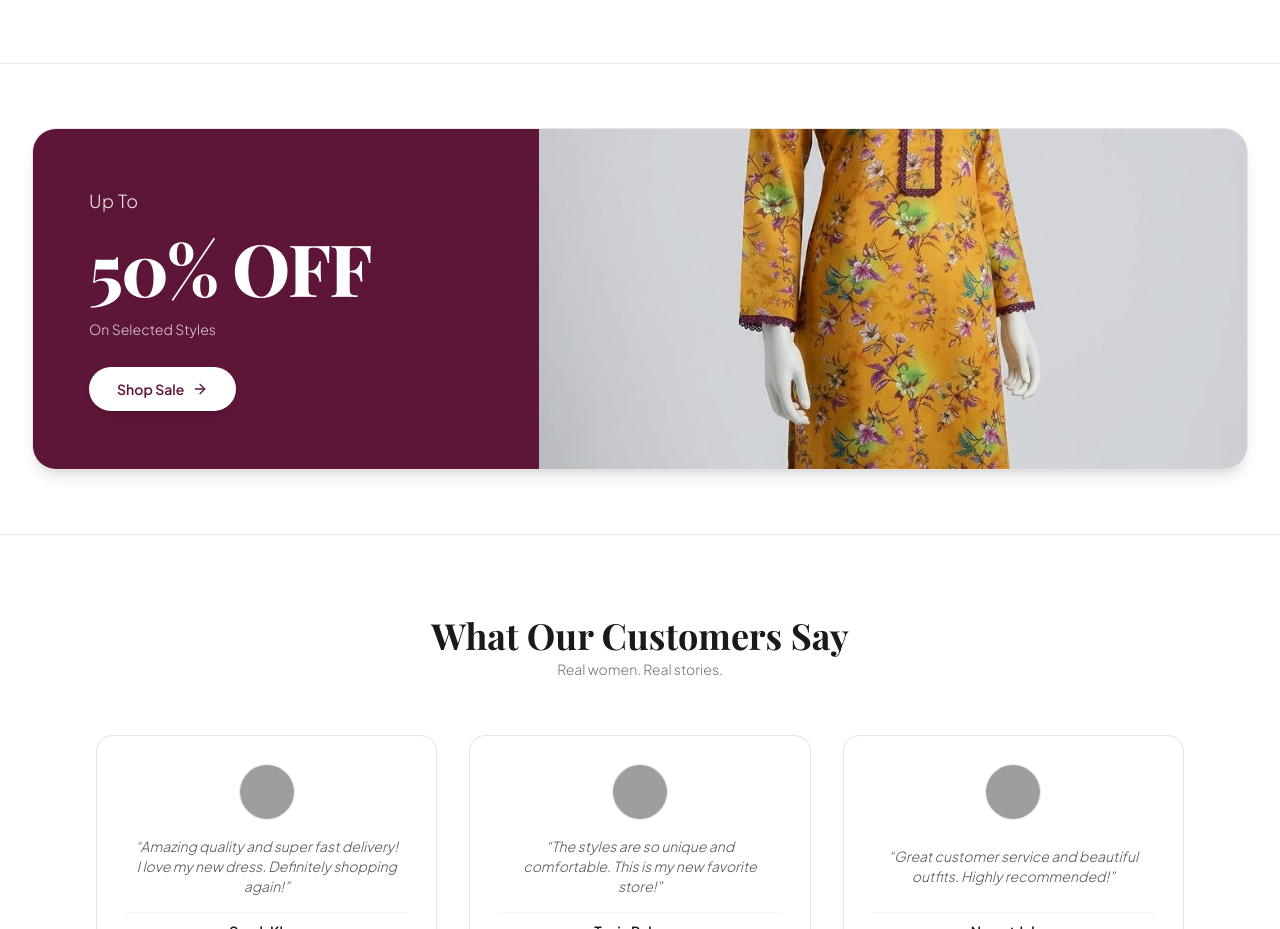
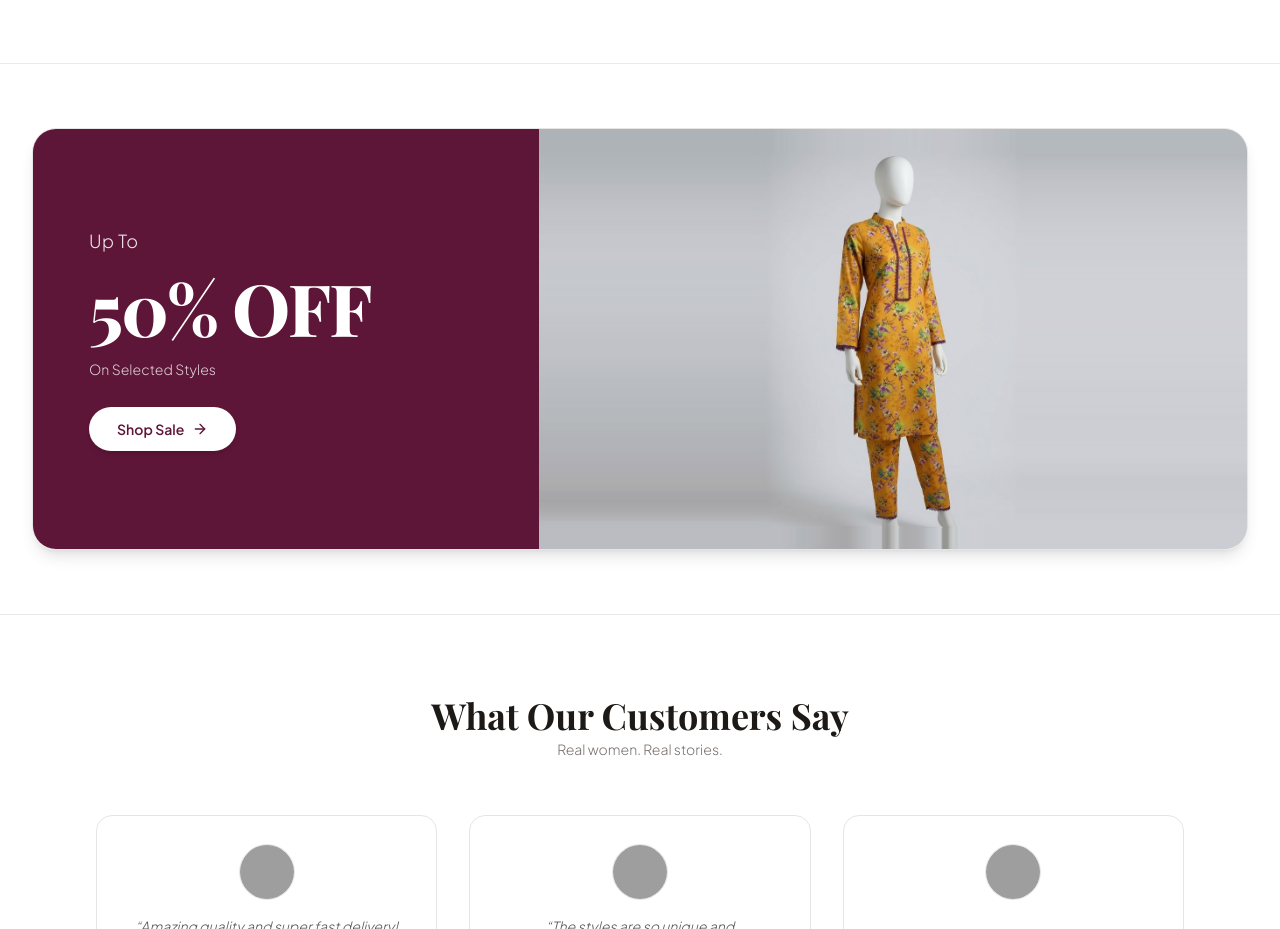
Before and after one commit to wasayrajput/RUAAN, a Next.js app: page / in a window 1280 px wide. Shown: the part 6660-7589 px from the top of the page. Built offline with nearby package versions, Linux system fonts and the light colour scheme; grey boxes are pictures that could not be loaded; a web font is replaced by a local one.

Commit message:
fix(banner): fix split discount banner image crop to display full suit and model

```diff
--- a/src/components/DiscountSplitBanner.tsx
+++ b/src/components/DiscountSplitBanner.tsx
@@ -54,12 +54,13 @@ export const DiscountSplitBanner: React.FC<DiscountSplitBannerProps> = ({ onShop
           </div>
 
           {/* Right Aesthetic Clothes Rack / Wardrobe Photo */}
-          <div className="md:col-span-7 relative min-h-[260px] sm:min-h-[340px] bg-stone-100 overflow-hidden">
+          <div className="md:col-span-7 relative min-h-[320px] sm:min-h-[380px] lg:min-h-[420px] bg-[#CACFD4] overflow-hidden">
             <Image
-              src="/products/DL01.jpg"
+              src="/products/banner_sale_50.jpg"
               alt="Up To 50% OFF Sale Collection"
               fill
               sizes="(max-width: 768px) 100vw, 60vw"
+              priority
               className="object-cover object-center hover:scale-105 transition-transform duration-700"
             />
           </div>
```
Also changed, not shown: public/products/banner_sale_50.jpg (added).
